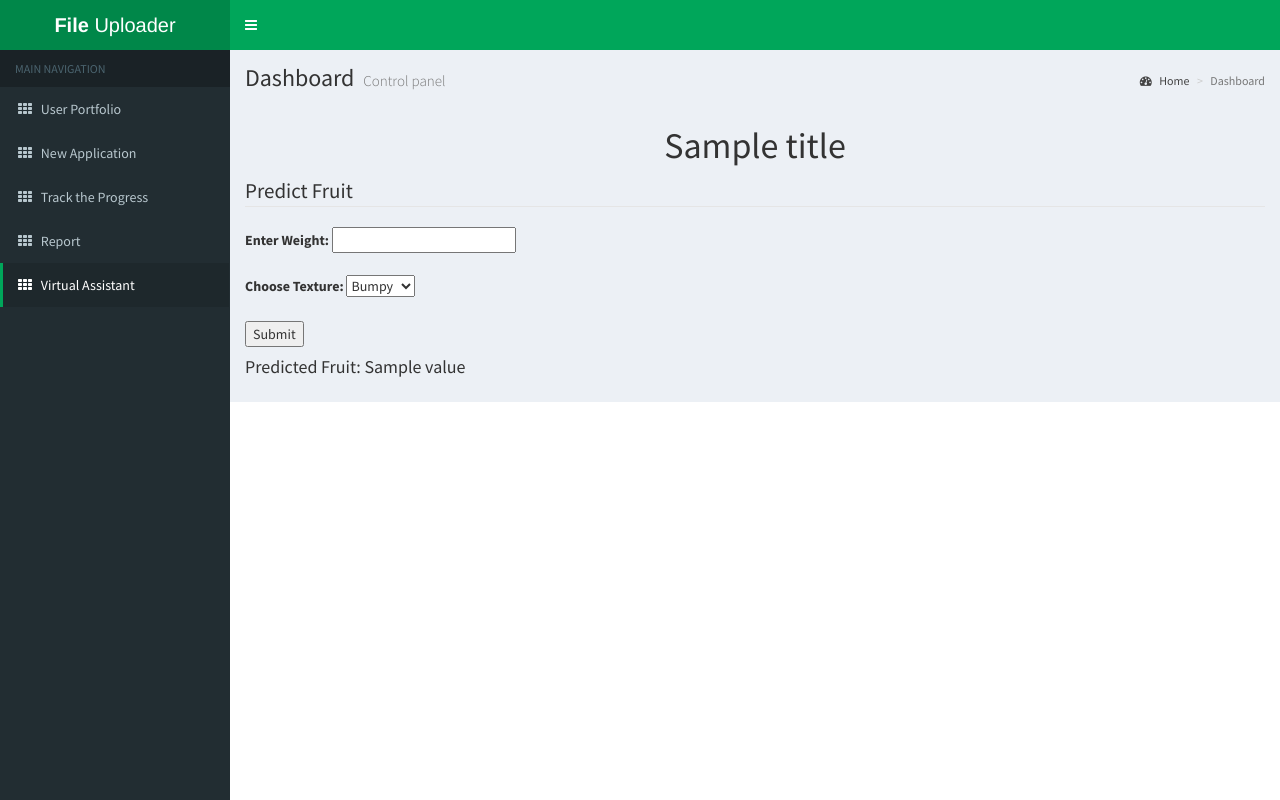
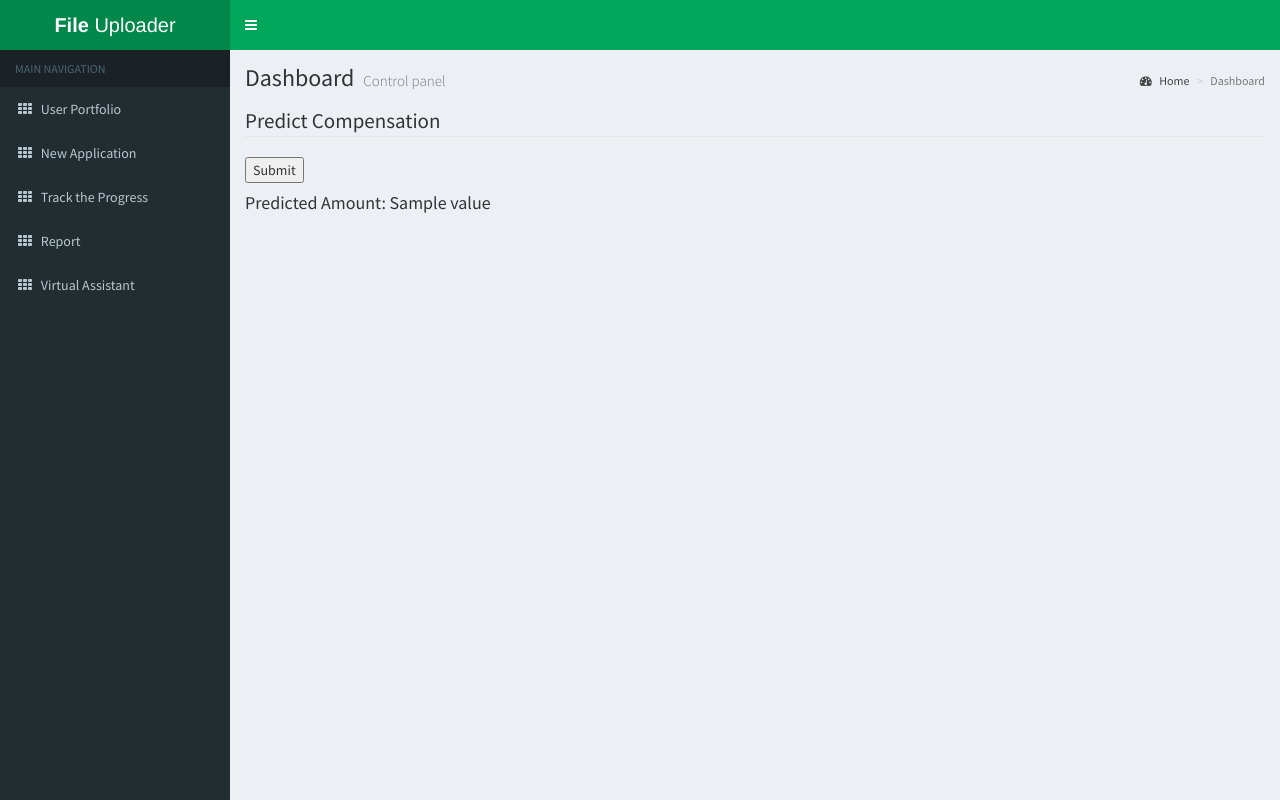
Before and after one commit to WilsonFTEC/fyp-flask, a Flask app: template templates/index.html in a window 1280 px wide. Run offline with Flask 2, Linux system fonts and the light colour scheme; the template is opened without the code that fills it: most values are stand-ins (such as "Sample title", 1, 10 or a date in 2020); some libraries are stand-ins or nearby versions.

Commit message:
added tensorflow

```diff
--- a/app.py
+++ b/app.py
@@ -1,20 +1,19 @@
 from flask import Flask, render_template, request
-from decision import Fruit
+from decision import Prediction
 
 app = Flask(__name__)
 
 @app.route("/", methods=['GET', 'POST'])
 def index():
-    weight = texture = result = 0
+    result = 0
     if request.method == 'POST':
-        weight = request.form['weight']
-        texture = request.form['texture']
-        fruit = Fruit(weight, result)
-        fruit.train()
-        result = fruit.test()
-        return render_template("index.html", title="Hello AI", value=result)
+        data = [[1,1,1,1,1,1,1,1,1,1]]
+        prediction = Prediction(data)
+        result = prediction.test()
+        return render_template("index.html", title="AI Page | Dashboard", value=result)
     else:
-        return render_template("index.html", title="Hello AI")
+        return render_template("index.html", title="AI Page | Dashboard")
+
 
 @app.route("/newapplication")
 def newapplication():
@@ -37,4 +36,4 @@ def virtualassit():
     return render_template("VirtualAssistant.html")
 
 if __name__ == '__main__':
-    app.run() # disable debug=True in production
+    app.run(debug=True) # disable debug=True in production
--- a/decision.py
+++ b/decision.py
@@ -1,16 +1,23 @@
 from sklearn import tree
-
+import tensorflow as tf
 features = [[140, 1], [130, 1], [150, 0], [170, 0], [110, 1], [180, 0]] # let 1 = smooth & 0 = bumpy
 fruits = [1, 1, 0, 0, 1, 0] # let 1 = apples & 0 = oranges
 
-class Fruit:
-    def __init__(self, weight, texture):
-        self.clf = tree.DecisionTreeClassifier()
-        self.wt = weight
-        self.txt = 1 if texture == 'smooth' else 0
 
-    def train(self):
-        self.clf = self.clf.fit(features, fruits)
+#saved_model.summary()
+
+input = [[10,10,10,10,10,10,10,10,10,10]]
+#print(saved_model.predict(input))
+
+class Prediction:
+    def __init__(self, data):
+        #self.clf = tree.DecisionTreeClassifier()
+        self.dt = data
+        #self.txt = 1 if texture == 'smooth' else 0
+
+    # def train(self):
+    #     self.clf = self.clf.fit(features, fruits)
 
     def test(self):
-        return 'Orange' if self.clf.predict([[self.wt, self.txt]]) == [0] else 'Apple'
+        saved_model = tf.keras.models.load_model("saved_model/ins_model1")
+        return (saved_model.predict(self.dt))[0][0]
--- a/templates/index.html
+++ b/templates/index.html
@@ -2,7 +2,7 @@
 <html>
   <head>
     <meta charset="UTF-8">
-    <title>Virtual Assistant | Dashboard</title>
+    <title>AI Page | Dashboard</title>
      <meta content='width=device-width, initial-scale=1, maximum-scale=1, user-scalable=no' name='viewport'>
     <!-- Bootstrap 3.3.2 -->
     <link href="static/bootstrap/css/bootstrap.min.css" rel="stylesheet" type="text/css" />
@@ -17,7 +17,6 @@
     <link href="static/dist/css/skins/_all-skins.min.css" rel="stylesheet" type="text/css" />
 
   </head>
-
   <body class="skin-green">
       <div class="wrapper">
 
@@ -60,7 +59,7 @@
                             <i class="fa fa-th"></i> <span>Report</span>
                         </a>
                     </li>
-                    <li class="active">
+                    <li>
                         <a href="/virtualassit">
                             <i class="fa fa-th"></i> <span>Virtual Assistant</span>
                         </a>
@@ -83,35 +82,31 @@
                       <li class="active">Dashboard</li>
                   </ol>
               </section>
+
             <!-- Main content -->
             <section class="content">
-    <h1 align="center"> {{title}} </h1>
                 <form name="form_ai" method="POST">
                     <fieldset>
-            <legend>Predict Fruit</legend>
-            <div>
-                <label for="weight">Enter Weight: </label>
-                <input id="weight" type="number" name="weight" required>
-            </div>
-            <br>
-            <div>
-                <label for="texture">Choose Texture:</label>
-                <select id="texture" name="texture">
-                    <option value="bumpy">Bumpy</option>
-                    <option value="smooth">Smooth</option>
-                </select>
-            </div>
-            <br>
+                        <legend>Predict Compensation</legend>
+
                         <input type="submit" value="Submit">
                     </fieldset>
                 </form>
             <div>
-        <h4> Predicted Fruit: {{ value }} </h4>
+                    <h4> Predicted Amount: {{ value }} </h4>
             </div>
               </section><!-- /.content -->
           </div><!-- /.content-wrapper -->
       </div><!-- ./wrapper -->
 
+     <!-- jQuery 2.1.3 -->
+    <script src="static/plugins/jQuery/jQuery-2.1.3.min.js"></script>
+    <!-- jQuery UI 1.11.2 -->
+    <script src="http://code.jquery.com/ui/1.11.2/jquery-ui.min.js" type="text/javascript"></script>
+    <!-- Resolve conflict in jQuery UI tooltip with Bootstrap tooltip -->
+    <!-- Bootstrap 3.3.2 JS -->
+    <script src="static/bootstrap/js/bootstrap.min.js" type="text/javascript"></script>
+    <!-- adminlte app -->
+    <script src="static/dist/js/app.min.js" type="text/javascript"></script>
   </body>
-
 </html>
```
Also changed, not shown: 3 other files. Lines whose indentation alone changed are shown as unchanged.
